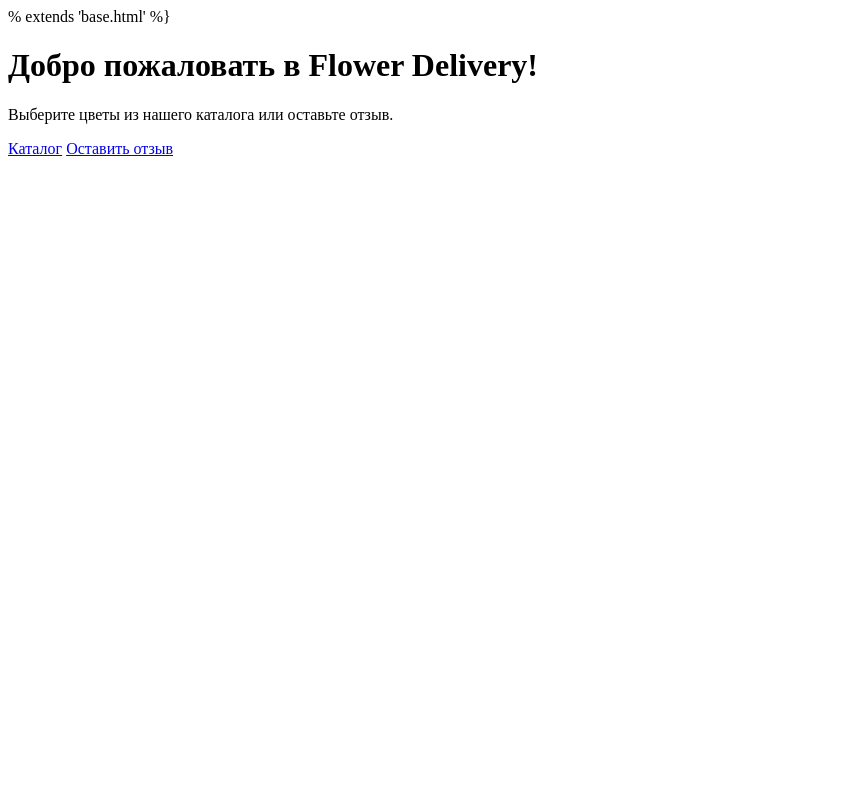
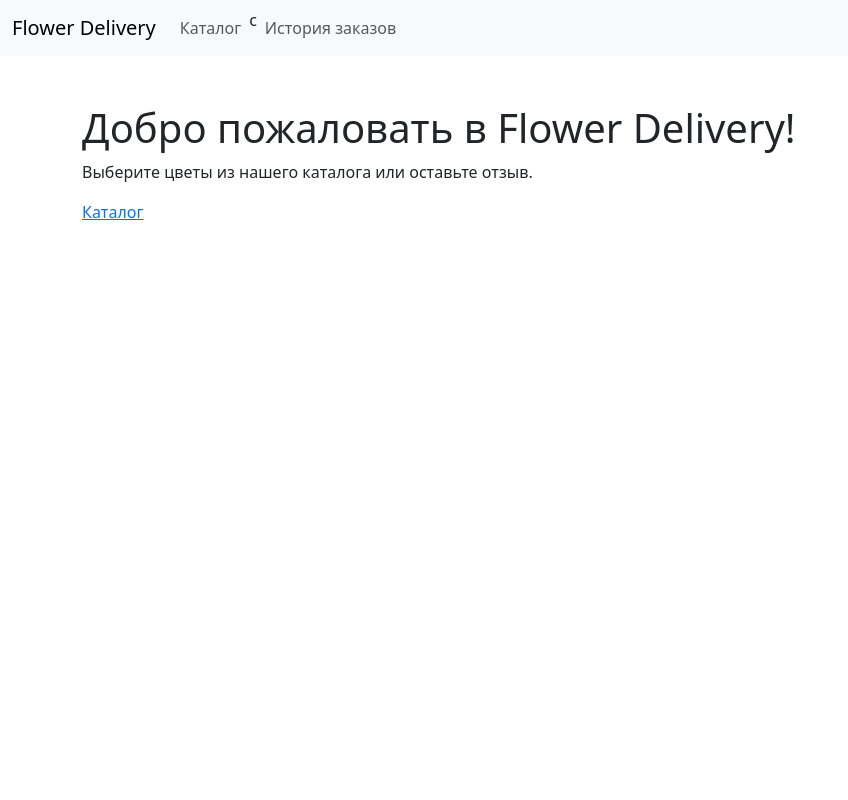
Before and after one commit to ANVod/flower_delivery, a Django app: page / in a window 1280 px wide. Shown: the whole page, without its empty margins (0-848 px from the left). Run offline with Django 5.2, Linux system fonts and the light colour scheme; data that the repository does not hold is empty.

Commit message:
Fixit off
Первая страница открылась. Но необходимы улучшения. Контрольная точка для Сохранения результата.

```diff
--- a/flower_delivery/flower_delivery/views.py
+++ b/flower_delivery/flower_delivery/views.py
@@ -1,4 +1,6 @@
 from django.shortcuts import render
+from catalog.models import Flower
 
 def index(request):
-    return render(request, 'index.html')
+    flowers = Flower.objects.all()  # Получаем все цветы из базы данных
+    return render(request, 'index.html', {'flowers': flowers})  # Передаем список цветов в шаблон
--- a/flower_delivery/reviews/urls.py
+++ b/flower_delivery/reviews/urls.py
@@ -1,7 +1,10 @@
 from django.urls import path
 from . import views
+
+app_name = 'reviews'
 
 urlpatterns = [
     path('', views.review_list, name='review_list'),
     path('add/<int:flower_id>/', views.add_review, name='add_review'),
+    path('add/', views.add_review, name='add_review'),
 ]
--- a/flower_delivery/reviews/views.py
+++ b/flower_delivery/reviews/views.py
@@ -14,8 +14,7 @@ def add_review(request, flower_id):
             review.user = request.user
             review.flower = flower
             review.save()
-            print('Redirecting to flower_detail with flower_id:', flower.id)
-            return redirect('catalog:flower_detail', flower_id=flower.id)
+            return redirect('catalog:flower_detail', flower_id=flower.id)  # Редирект на страницу деталей цветка
     else:
         form = ReviewForm()
     return render(request, 'reviews/add_review.html', {'form': form, 'flower': flower})
--- a/flower_delivery/templates/base.html
+++ b/flower_delivery/templates/base.html
@@ -17,7 +17,9 @@
           <a class="nav-link" href="{% url 'catalog:catalog_list' %}">Каталог</a>
         </li>
         <li class="nav-item">с
+          {% for flower in flowers %}
           <a href="{% url 'reviews:add_review' flower.id %}">Оставить отзыв</a>
+          {% endfor %}
         </li>
         <li class="nav-item">
           <a class="nav-link" href="{% url 'order_history' %}">История заказов</a>
--- a/flower_delivery/templates/index.html
+++ b/flower_delivery/templates/index.html
@@ -1,13 +1,11 @@
-% extends 'base.html' %}
+{% extends 'base.html' %}
 
 {% block content %}
 <h1>Добро пожаловать в Flower Delivery!</h1>
 <p>Выберите цветы из нашего каталога или оставьте отзыв.</p>
 <a href="{% url 'catalog:catalog_list' %}">Каталог</a>
-<a href="{% url 'reviews:add_review' flower.id %}" class="btn btn-secondary">Оставить отзыв</a>
-{% endblock %}
 
-<div class="container mt{-5">
+<div class="container mt-5">
     <div class="row">
         {% for flower in flowers %}
         <div class="col-md-4">
@@ -17,9 +15,11 @@
                     <h5 class="card-title">{{ flower.name }}</h5>
                     <p class="card-text">{{ flower.description }}</p>
                     <a href="{% url 'catalog:flower_detail' flower.id %}" class="btn btn-primary">Подробнее</a>
+                    <a href="{% url 'reviews:add_review' flower.id %}" class="btn btn-secondary">Оставить отзыв</a>
                 </div>
             </div>
         </div>
         {% endfor %}
     </div>
 </div>
+{% endblock %}
```
